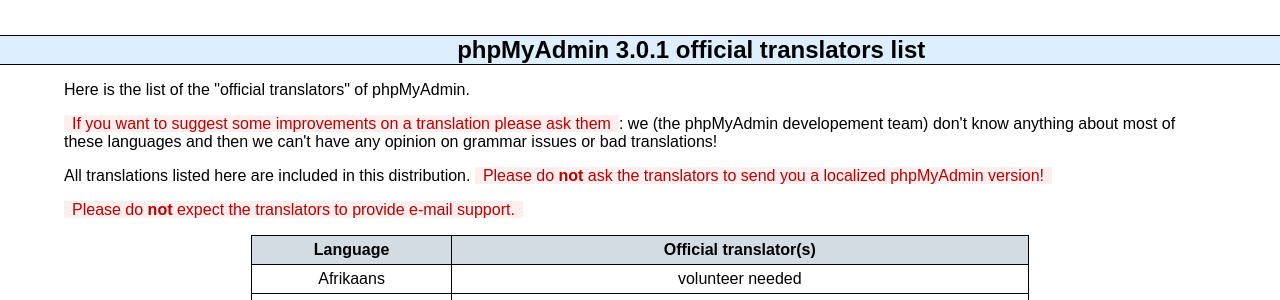
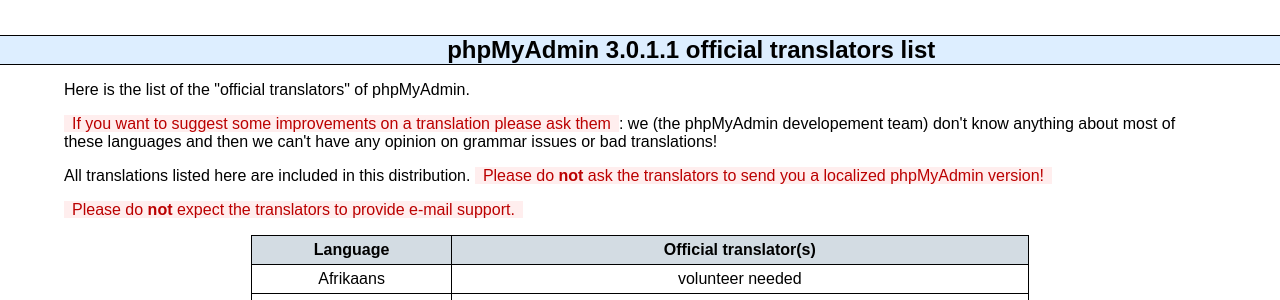
Before and after one commit to Doap/phpmyadmin3.old, a PHP site: page /8/translators.html in a window 1280 px wide. Shown: the part 21-321 px from the top of the page. Run offline with PHP 8.4, Linux system fonts and the light colour scheme.

Commit message:
phpMyAdmin-3.0.1.1-all-languages

```diff
--- a/Documentation.txt
+++ b/Documentation.txt
@@ -11,7 +11,7 @@
   * Translators
   * Glossary
 
-phpMyAdmin 3.0.1 Documentation
+phpMyAdmin 3.0.1.1 Documentation
 
   * phpMyAdmin homepage
   * SourceForge phpMyAdmin project page
@@ -20,7 +20,7 @@ phpMyAdmin 3.0.1 Documentation
       + Version history: ChangeLog
       + General notes: README
       + License: LICENSE
-  * Documentation version: $Id: Documentation.html 11669 2008-10-22 21:03:46Z
+  * Documentation version: $Id: Documentation.html 11684 2008-10-30 20:22:20Z
     lem9 $
 
 Requirements
--- a/libraries/Config.class.php
+++ b/libraries/Config.class.php
@@ -3,7 +3,7 @@
 /**
  *
  *
- * @version $Id: Config.class.php 11669 2008-10-22 21:03:46Z lem9 $
+ * @version $Id: Config.class.php 11684 2008-10-30 20:22:20Z lem9 $
  */
 
 /**
@@ -85,7 +85,7 @@ class PMA_Config
      */
     function checkSystem()
     {
-        $this->set('PMA_VERSION', '3.0.1');
+        $this->set('PMA_VERSION', '3.0.1.1');
         /**
          * @deprecated
          */
--- a/pmd_pdf.php
+++ b/pmd_pdf.php
@@ -2,7 +2,7 @@
 /* vim: set expandtab sw=4 ts=4 sts=4: */
 /**
  *
- * @version $Id: pmd_pdf.php 11361 2008-06-30 19:07:09Z lem9 $
+ * @version $Id: pmd_pdf.php 11683 2008-10-30 12:47:24Z lem9 $
  * @package phpMyAdmin-Designer
  */
 
@@ -61,7 +61,8 @@ require_once './libraries/header_meta_style.inc.php';
 <body>
 <br>
 <div>
-  <form name="form1" method="post" action="pmd_pdf.php?server=<?php echo $server; ?>&db=<?php echo $db; ?>&token=<?php echo $token; ?>">
+  <form name="form1" method="post" action="pmd_pdf.php">
+<?php echo PMA_generate_common_hidden_inputs($db); ?>
     <div>
     <fieldset><legend><?php echo $GLOBALS['strExport'] . '/' . $GLOBALS['strImport']; ?></legend>
     <p><?php echo $strExportImportToScale; ?>:
--- a/translators.html
+++ b/translators.html
@@ -2,13 +2,13 @@
     "http://www.w3.org/TR/xhtml11/DTD/xhtml11.dtd">
 <html xmlns="http://www.w3.org/1999/xhtml" xml:lang="en-US"
     version="-//W3C//DTD XHTML 1.1//EN" dir="ltr">
-<!-- $Id: translators.html 11669 2008-10-22 21:03:46Z lem9 $ -->
+<!-- $Id: translators.html 11684 2008-10-30 20:22:20Z lem9 $ -->
 
 <head>
     <link rel="icon" href="./favicon.ico" type="image/x-icon" />
     <link rel="shortcut icon" href="./favicon.ico" type="image/x-icon" />
     <meta http-equiv="Content-Type" content="text/html; charset=utf-8" />
-    <title>phpMyAdmin 3.0.1 - Official translators</title>
+    <title>phpMyAdmin 3.0.1.1 - Official translators</title>
     <link rel="stylesheet" type="text/css" href="docs.css" />
 </head>
 
@@ -31,7 +31,7 @@
     <li><a href="Documentation.html#glossary">Glossary</a></li>
 </ul>
 
-<h1>phpMyAdmin 3.0.1 official translators list</h1>
+<h1>phpMyAdmin 3.0.1.1 official translators list</h1>
 
 <p> Here is the list of the &quot;official translators&quot; of
     phpMyAdmin.</p>
```
Also changed, not shown: Documentation.html (+4 -4 lines), test/PMA_generateCommonUrl_test.php (+2 -1 lines), 4 other files.
